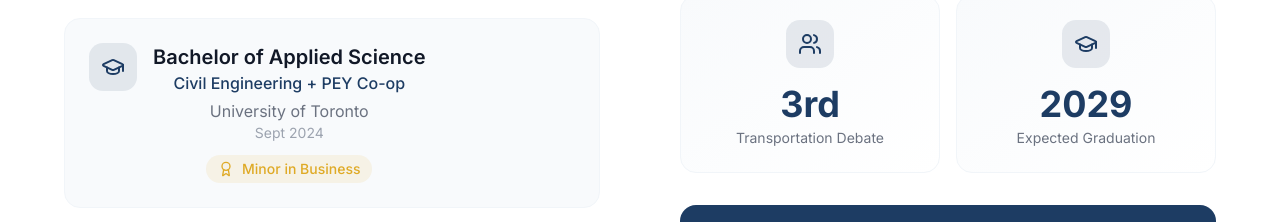
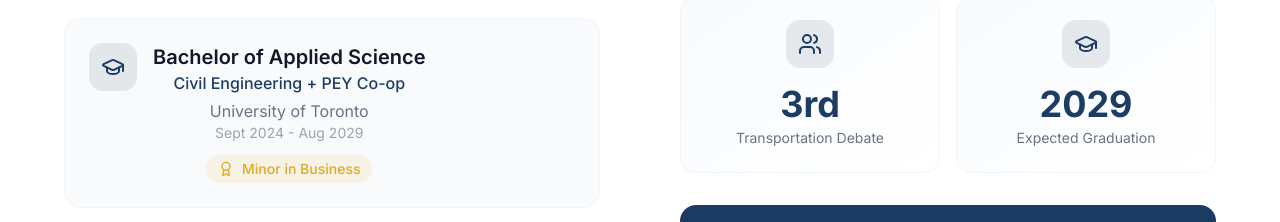
Before and after one commit to Konradyee/Konrad-Yee-Portfolio, a React (Vite) app: page / in a window 1280 px wide. Shown: the part 1143-1365 px from the top of the page. Built offline with nearby package versions, Linux system fonts and the light colour scheme.

Commit message:
Update About.tsx

```diff
--- a/src/sections/About.tsx
+++ b/src/sections/About.tsx
@@ -65,7 +65,7 @@ const About = () => {
                       University of Toronto
                     </p>
                     <p className="text-gray-400 text-sm">
-                      Sept 2024
+                      Sept 2024 - Aug 2029
                     </p>
                     <div className="mt-3 inline-flex items-center gap-2 px-3 py-1 bg-[hsl(var(--gold))]/10 text-[hsl(var(--gold))] rounded-full text-sm font-medium">
                       <Award className="w-4 h-4" />
```
